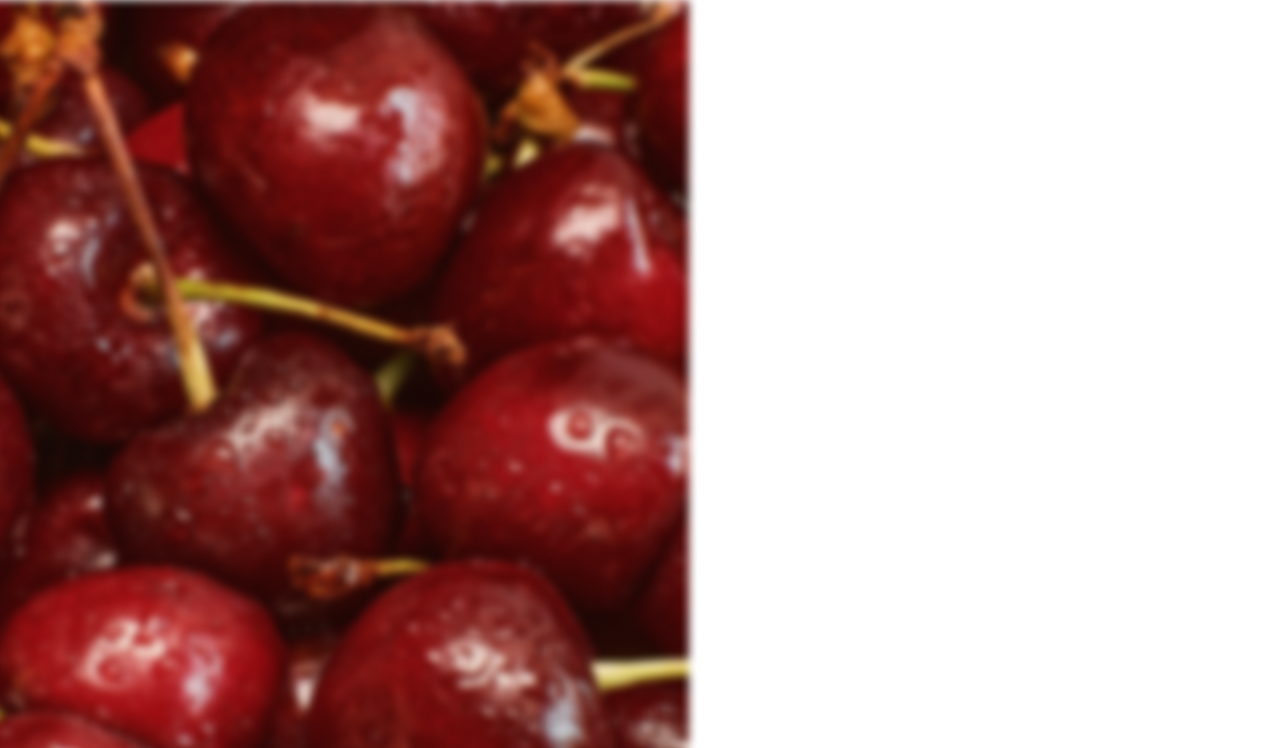
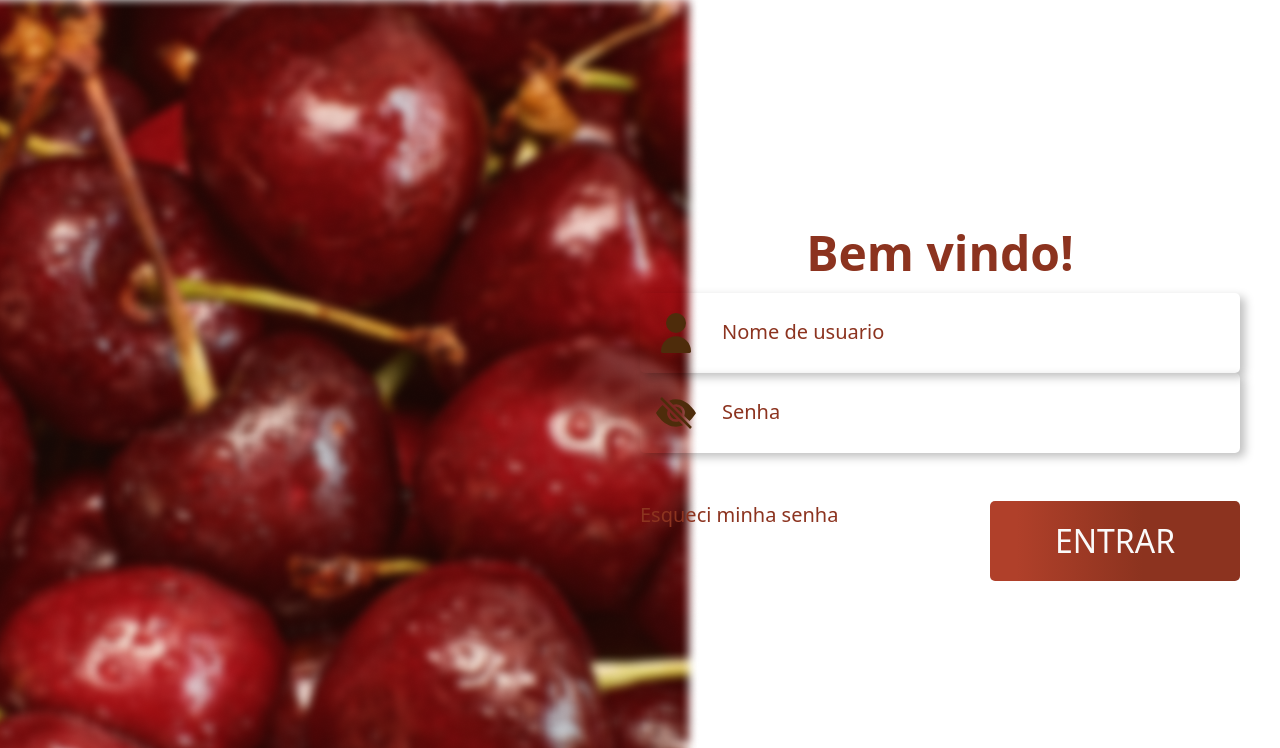
Before and after one commit to manuflorenca/E-pra-ja-mercado, a React (Vite) app: page /login in a window 1280 px wide. Shown: the top 748 px of the page. Built offline with nearby package versions, Linux system fonts and the light colour scheme.

Commit message:
feat(login): terminando a estrutura da pagina

```diff
--- a/src/components/Header.jsx
+++ b/src/components/Header.jsx
@@ -1,3 +1,4 @@
+import { Link } from 'react-router-dom';
 import '../styles/Header.css';
 import {ShoppingCart, Search, Heart, User} from '../utils/Icons';
 
@@ -19,9 +20,11 @@ const SearchBar = () => (
 
 const NavItem = ({ icon, text, href }) => (
   <li className="nav-item">
-    <a className="nav-link" href={href}>
-      <img className="IconsNav" src={icon} alt={text} /> {text}
-    </a>
+      <Link to={href}>
+      <span className="nav-link">
+        <img className="IconsNav" src={icon} alt={text} /> {text}
+      </span>
+    </Link>
   </li>
 );
 
@@ -59,7 +62,7 @@ const Header = () => {
             <ul className="navbar-nav">
               <NavItem icon={Heart} text="Favoritos" href="#" />
               <NavItem icon={ShoppingCart} text="Carrinho" href="#" />
-              <NavItem icon={User } text="Conta" href="#" />
+              <NavItem icon={User } text="Conta" href="/login" />
             </ul>
           </div>
         </div>
--- a/src/components/inputForm.jsx
+++ b/src/components/inputForm.jsx
@@ -1,11 +1,13 @@
-import "../styles/inputForm.css";
+import "../styles/InputForm.css";
 
-const inputForm = () => {
+const InputForm = ({icon,type,placeholder}) => {
+
   return (
-    <div>
-        <input type="text" className="Input-Name" placeholder={placeholder}/>
-    </div>
+    <label>
+        <img className="Icon-img" src={icon} alt="" />
+        <input type={type} className="Input-Name" placeholder={placeholder}/>
+    </label>
   )
 }
 
-export default inputForm
+export default InputForm
--- a/src/routes/Login.jsx
+++ b/src/routes/Login.jsx
@@ -1,23 +1,28 @@
-import ButtonEntrar from "../components/ButtonEntrar"
-import { photoLogin } from "../utils/Icons"
+import ButtonEntrar from "../components/ButtonEntrar";
+import InputForm from "../components/inputForm";
+import { PasswordIcon, photoLogin } from "../utils/Icons";
+import User from '../assets/user.svg';
+import "../styles/Login.css";
+import { Link } from "react-router-dom";
 
 const Login = () => {
   return (
-    <div>
-      <div className="img-container">
+    <main className="d-flex">
+      <div className="img-container col-6 d-none d-xl-block">
         <img src={photoLogin} alt="" />
       </div>
-      <div className="login-container">
+      <div className="login-container col-6">
         <h1>Bem vindo!</h1>
-        <form>
-          <input type="text" name="name" id="t_field_name" />
-          <input type="password" id="t_field_password" />
-          <a href="">Esqueci minha senha</a>
-          <ButtonEntrar color={"color-btn-gradient-red"} type={"Button"} text={"ENTRAR"}/>
-
+        <form className="d-flex flex-column">
+          <InputForm  type={"text"} icon={User} placeholder={"Nome de usuario"}/>
+          <InputForm type={"password"} icon={PasswordIcon} placeholder={"Senha"}/>
+          <div className="container-btn d-flex flex-row mt-5 ">
+            <Link className="LinkLogin">Esqueci minha senha</Link>
+            <ButtonEntrar color={"color-btn-gradient-red"} type={"Button"} text={"ENTRAR"}/>
+          </div>
         </form>
       </div>
-    </div>
+    </main>
   )
 }
 
--- a/src/styles/ButtonEntrar.css
+++ b/src/styles/ButtonEntrar.css
@@ -11,3 +11,7 @@
 .color-btn-gradient-red{
     background: var(--color-btn-gradient-red);
 }
+
+.color-btn-gradient-red:hover{
+    background: linear-gradient(90deg, #923521 5%, #B0402A 100%);
+}
--- /dev/null
+++ b/src/styles/Login.css
@@ -0,0 +1,35 @@
+main{
+    height: 100vh;
+}
+
+.login-container{
+    display: flex;
+    flex-direction: column;
+    width: 37.5rem;
+    justify-content: center;
+    height: 100%;
+}
+
+h1{
+    color: var(--color-secundary);
+    width: 100%;
+    text-align: center;
+    font-size: 3rem;
+    font-style: normal;
+    font-weight: 600;
+    line-height: normal;
+}
+
+.container-btn{
+    display: flex;
+    justify-content: space-between;
+    width: 37.5rem;
+}
+
+.LinkLogin{
+    color: var(--color-secundary);
+    font-size: 1.25rem;
+    font-style: normal;
+    font-weight: 500;
+    line-height: normal;
+}
--- a/src/styles/inputForm.css
+++ b/src/styles/inputForm.css
@@ -0,0 +1,31 @@
+label{
+    position: relative;
+}
+
+.Icon-img{
+    position: absolute;
+    width: 2.5rem;
+    height: 2.5rem;
+    top:50%;
+    transform: translateY(-50%) ;
+    filter: invert(16%) sepia(28%) saturate(2761%) hue-rotate(4deg) brightness(88%) contrast(91%);
+    margin-left: 1em;
+}
+
+.Input-Name{
+    width: 37.5rem;
+    height: 5rem;
+    border-radius: 0.3125rem;
+    background: var(--colot-white);
+    box-shadow: 5px 4px 10px 0px rgba(0, 0, 0, 0.25);
+    border: none;
+}
+
+.Input-Name::placeholder{
+    color: var(--color-secundary);
+    font-size: 1.25rem;
+    font-style: normal;
+    font-weight: 500;
+    line-height: normal;
+    padding-left: 4em;
+}
--- a/src/utils/Icons.jsx
+++ b/src/utils/Icons.jsx
@@ -6,6 +6,7 @@ import Bag from "../assets/bag-fill.svg";
 import ImgTeste from "../assets/morango.png";
 import CommentUser from "../assets/person-circle.svg";
 import photoLogin from "../assets/fotoLogin.png";
+import PasswordIcon from "../assets/eye-slash-fill.svg";
 
 export {
     Bag,
@@ -15,5 +16,6 @@ export {
     ShoppingCart,
     User,
     CommentUser,
-    photoLogin
+    photoLogin,
+    PasswordIcon
 }
```
Also changed, not shown: src/assets/eye-slash-fill.svg (added).
